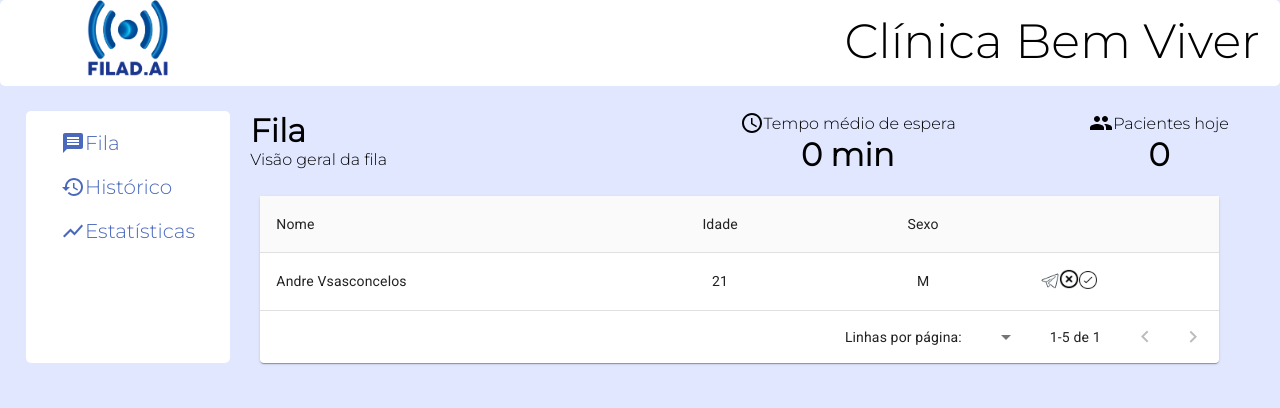
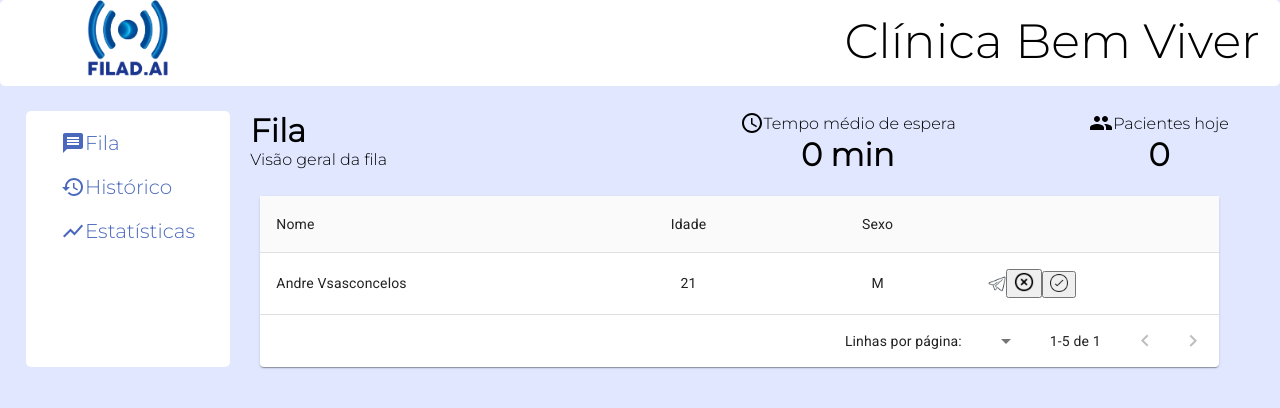
Before and after one commit to Heitor-Santos/Filad.ai, a React (Create React App) app in the folder frontend/: page /fila in a window 1280 px wide. Shown: the top 408 px of the page. Built offline with nearby package versions, Linux system fonts and the light colour scheme; no server answers.

Commit message:
tirar da fila

```diff
--- a/frontend/src/Pages/Fila.tsx
+++ b/frontend/src/Pages/Fila.tsx
@@ -65,6 +65,10 @@ function FilaGeral() {
     }
 
     useEffect(initConfig, []);
+
+    const removeUserFromQueue = (telegram_id: number, desistencia: boolean) => {
+        axios.post('http://localhost:3333/api/fila/sair', {telegram_id, desistencia});
+    }
 
     interface Column {
         id: 'nome' | 'idade' | 'sexo';
@@ -184,8 +188,8 @@ function FilaGeral() {
                                                     })}
                                                     <TableCell>
                                                         {filaAtendimento[idx].username ? <a target='_blank' href={'https://t.me/' + filaAtendimento[idx].username}><img style={{ width: '18px', cursor: 'pointer' }} src={telegram_icon} /></a> : null}
-                                                        <img style={{ width: '20px', cursor: 'pointer' }} src={deny_icon} />
-                                                        <img style={{ width: '18px', cursor: 'pointer' }} src={accept_icon} />
+                                                        <button onClick={()=>removeUserFromQueue(filaAtendimento[idx].telegram_id, true)}><img style={{ width: '20px', cursor: 'pointer' }} src={deny_icon} /></button>
+                                                        <button onClick={()=>removeUserFromQueue(filaAtendimento[idx].telegram_id, false)}><img style={{ width: '18px', cursor: 'pointer' }} src={accept_icon} /></button>
                                                     </TableCell>
                                                 </TableRow>
                                             );
```
Also changed, not shown: 2 other files (tests, documents, lock files or other folders).
